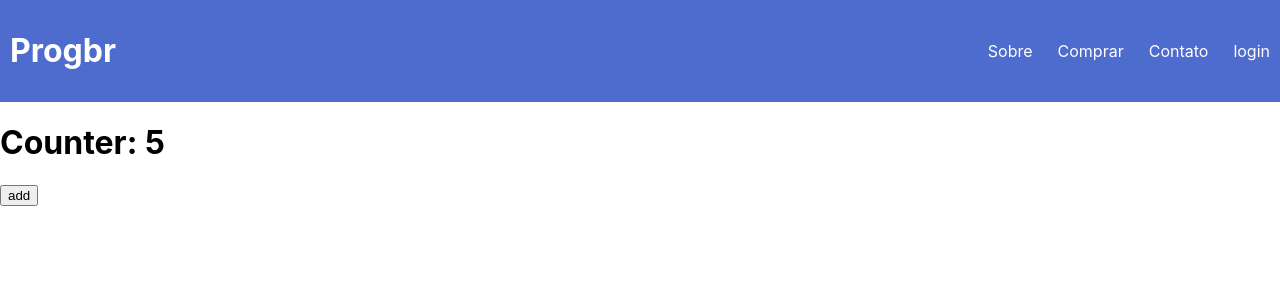
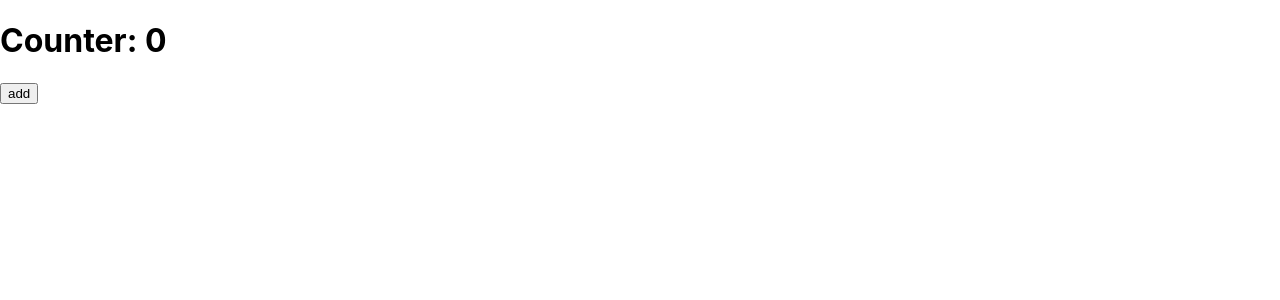
Before and after one commit to PedroHSN/testReact, a React (Create React App) app: page / in a window 1280 px wide. Shown: the top 300 px of the page. Built offline with nearby package versions, Linux system fonts and the light colour scheme.

Commit message:
useEffect

```diff
--- a/src/App.js
+++ b/src/App.js
@@ -7,7 +7,7 @@ function App() {
   return (
     <div>
       <Header name="Progbr" links={["Sobre", "Comprar", "Contato", "login"]}></Header>
-      <Counter count={5}></Counter>
+      <Counter count={0}></Counter>
     </div>
   );
 }
--- a/src/Counter.js
+++ b/src/Counter.js
@@ -1,25 +1,64 @@
-import React from "react";
+import React, {useEffect, useState} from "react";
 
-class Counter extends React.Component{
+function Counter(props){
 
-  constructor(props){
-    super(props);
+  const[count, setCount] = useState(props.count)
 
-    this.state = {count: this.props.count}
-    this.add = this.add.bind(this)
+  useEffect(()=>{
+    setCount(parseInt(localStorage.getItem("count")));
+
+  },[]);
+
+  useEffect(() => {
+    document.title = count
+    localStorage.setItem("count", count);
+  }, [count]);
+
+  function add(){
+    setCount(count + 1);
   }
 
-  add(){
-    // this.setState({count: this.state.count + 1}); // jeito errado
-    this.setState((state) => {return {count: state.count + 1}}) //desse jeito não corre o risco de o evento ser tao rapido a ponto de pular a visao de um movimento.
-  }
-
-  render(){
-    return (<div>
-                <h1>Counter: {this.state.count}</h1>
-                <button onClick={this.add}>add</button>
-            </div>)
-  }
+  return (
+    <div>
+        <h1>Counter: {count}</h1>
+        <button onClick={add}>add</button>
+    </div>
+  )
 }
 
+// class Counter extends React.Component{
+
+//   constructor(props){
+//     super(props);
+
+//     this.state = {count: this.props.count}
+//     this.add = this.add.bind(this)
+//   }
+
+//   add(){
+//     // this.setState({count: this.state.count + 1}); // jeito errado
+//     this.setState((state) => {return {count: state.count + 1}}, () => {
+//       console.log(this.state)
+
+//     })
+//   }
+
+//   componentDidUpdate(){
+//     document.title = this.state.count
+//     localStorage.setItem("state", JSON.stringify(this.state))
+//   }
+
+//   componentDidMount(){
+//     document.title = this.state.count
+//     this.setState(JSON.parse(localStorage.getItem('state')))
+//   }
+
+//   render(){
+//     return (<div>
+//                 <h1>Counter: {this.state.count}</h1>
+//                 <button onClick={this.add}>add</button>
+//             </div>)
+//   }
+// }
+
 export default Counter;
--- a/src/Header.js
+++ b/src/Header.js
@@ -4,11 +4,11 @@ import Menu from './Menu'
 
 function Header(props){
 
-      return (
-        <header className="header">
-          <h1>{props.name}</h1>
-          <Menu links={props.links}></Menu>
-        </header>);
+      // // return (
+      //   <header className="header">
+      //     <h1>{props.name}</h1>
+      //     <Menu links={props.links}></Menu>
+      //   </header>);
 
 }
 
```
